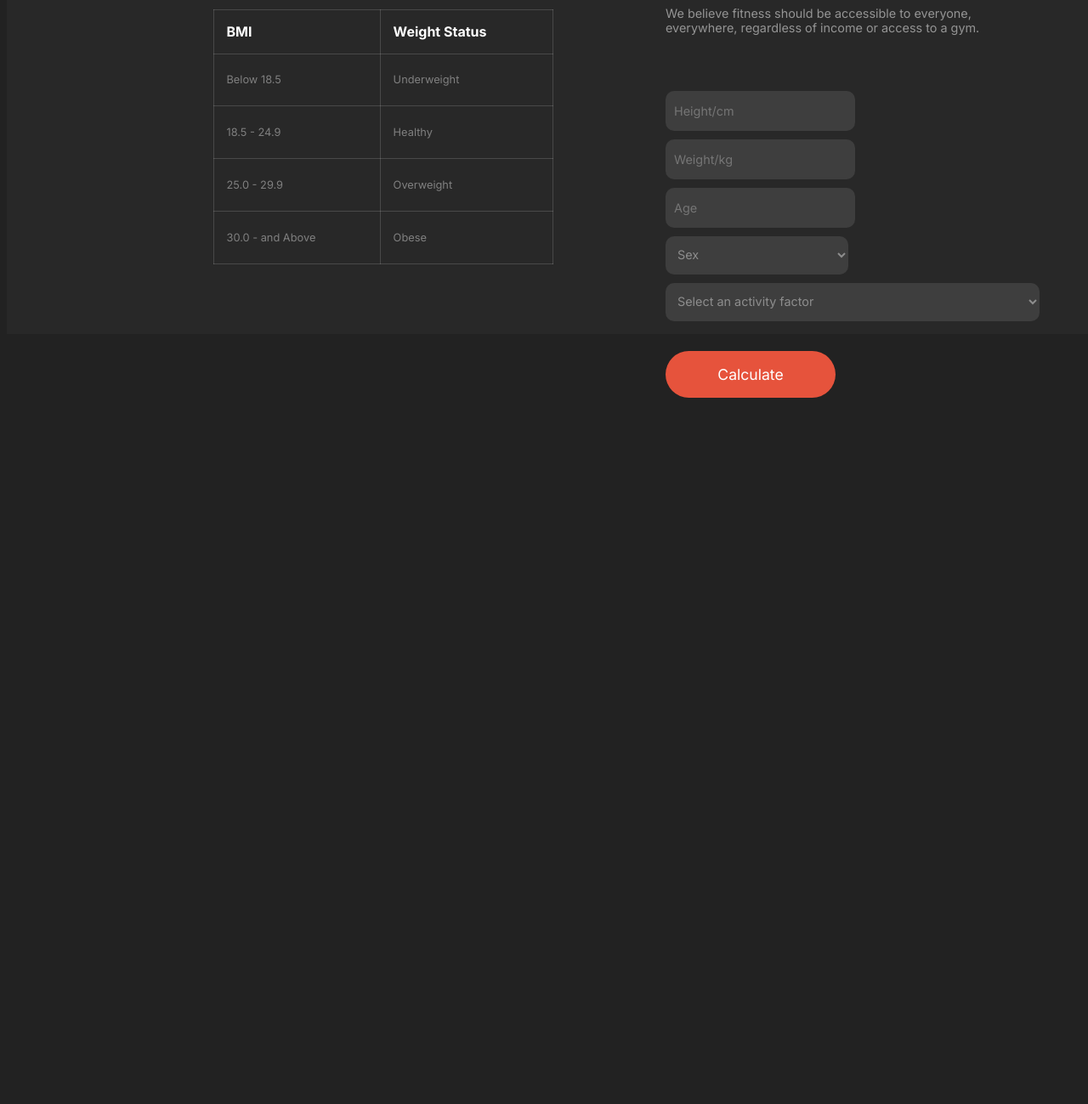
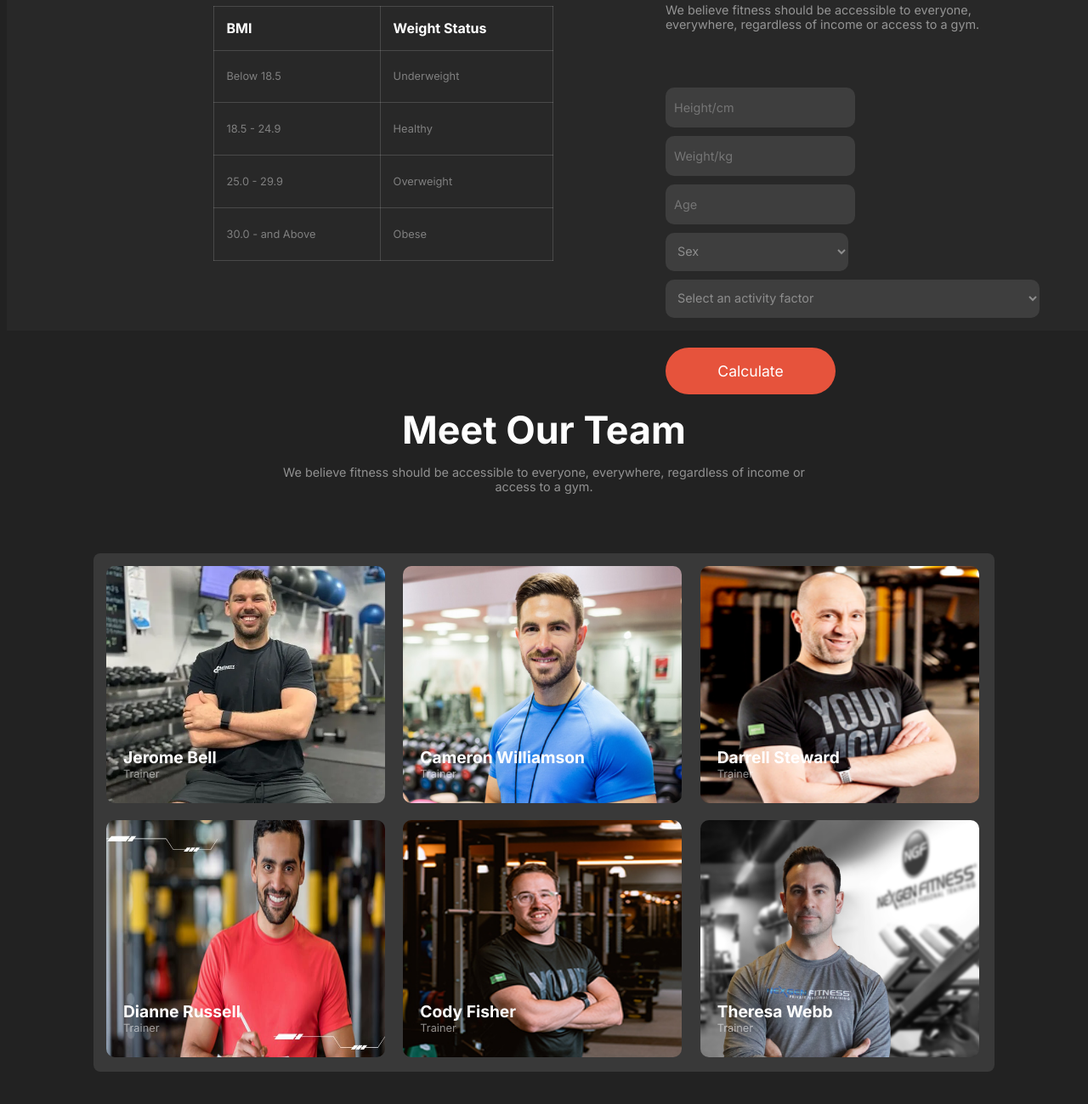
Before and after one commit to Ayesha10412/assignment2-repo, a plain HTML site: page index.html in a window 1280 px wide. Shown: the part 2956-4255 px from the top of the page at 85% size. Before the commit the page ends 3439 px from the top, so only its background shows below. Drawn offline with Linux system fonts and the light colour scheme; a web font is replaced by a local one.

Commit message:
added the team section

```diff
--- a/index.html
+++ b/index.html
@@ -165,6 +165,71 @@
 </div>
 </section>
 
+<!-- Meet our Team Section -->
+
+<section class="team-container">
+
+<div class="team-content">
+<h3 class="team-title">Meet Our Team</h3>
+<p class="team-des">We believe fitness should be accessible to everyone, everywhere, regardless of income or access to a gym.</p>
+</div>
+
+<div class="team-image-container">
+
+<div class="team-image-content">
+    <div class="team-img">
+        <img src="./images/trainer1.png" alt="">
+        <div class="team-card">
+            <h5 class="team-card-title">Jerome Bell</h5>
+            <p class="team-card-des">Trainer</p>
+        </div>
+    </div>
+
+    <div class="team-img">
+        <img src="./images/trainer2.png" alt="">
+        <div class="team-card">
+            <h5 class="team-card-title">Cameron Williamson</h5>
+            <p class="team-card-des">Trainer</p>
+        </div>
+
+    </div>
+    <div class="team-img">
+        <img src="./images/trainer3.png" alt="">
+        <div class="team-card">
+            <h5 class="team-card-title">Darrell Steward</h5>
+            <p class="team-card-des">Trainer</p>
+        </div>
+
+    </div>
+    <div class="team-img">
+        <img src="./images/trainer4.png" alt="">
+        <div class="team-card">
+            <h5 class="team-card-title">Dianne Russell</h5>
+            <p class="team-card-des">Trainer</p>
+        </div>
+    </div>
+
+    <div class="team-img">
+        <img src="./images/trainer5.png" alt="">
+        <div class="team-card">
+            <h5 class="team-card-title">Cody Fisher</h5>
+            <p class="team-card-des">Trainer</p>
+        </div>
+    </div>
+
+    <div class="team-img">
+        <img src="./images/trainer6.png" alt="">
+        <div class="team-card">
+            <h5 class="team-card-title">Theresa Webb</h5>
+            <p class="team-card-des">Trainer</p>
+        </div>
+    </div>
+</div>
+
+</div>
+
+
+</section>
 
      </main>
 
--- a/styles/style.css
+++ b/styles/style.css
@@ -381,7 +381,7 @@ background-color: rgba(48, 48, 48, 0.726);
 .bmi-calculator-content{
     max-width: 600px;
     height:120px;
-    border:2px solid blue;
+    /* border:2px solid blue; */
     margin: 0 auto;
 
 }
@@ -542,6 +542,97 @@ padding-left: 10px;
 padding-left: 10px;
 }
 
+.team-container{
+    max-width: 1060px;
+    height:775px;
+    /* border: 2px solid red ; */
+    margin: 0 auto;
+    margin-bottom: 90px;
+
+}
+
+.team-content{
+    max-width: 650px;
+    height: 120px;
+    /* border: 2px solid blue; */
+    margin: 0 auto;
+    margin-bottom: 52px;
+}
+.team-title{
+    font-size: 2.8rem;
+    font-family: Inter;
+    font-weight: Black;
+    color: #FFFFFF;
+    margin-top: 0px;
+    margin-bottom: 10px;
+    text-align: center;
+}
+.team-des{
+    font-size: 0.9rem;
+    font-family: Inter;
+    font-weight: Regular;
+    color: rgba(255, 255, 255, 0.50);
+    text-align: center;
+}
+.team-image-container{
+    max-width: 1060px;
+    height: 580px;
+    /* border:2px solid green; */
+    padding: 15px ;
+    background-color: rgba(255, 255, 255, 0.10);
+    border-radius: 8px;
+}
+.team-image-content{
+
+    max-width: 1060px;
+    height: 580px;
+    margin: 0 auto;
+    /* border:2px solid red; */
+    display: grid;
+    gap:18px;
+    grid-template-columns: repeat(3, 1fr);
+
+
+}
+.team-img{
+    max-width: 328px;
+    height:279px;
+    /* border:2px solid yellow; */
+
+}
+.team-img img{
+    width:100%;
+    height:279px;
+    border-radius: 10px;
+}
+.team-card{
+    max-width: 240px;
+    height:43px;
+    /* border:2px solid green; */
+    position: relative;
+    top: -25%;
+    left: 20px;
+}
+
+.team-card-title{
+    font-size: 1.2rem;
+    font-family: Inter;
+    font-weight: Black;
+    color: #FFFFFF;
+    margin-top: 0px;
+    margin-bottom: 0px;
+    /* text-align: center; */
+}
+.team-card-des{
+    font-size: 0.8rem;
+    font-family: Inter;
+    font-weight: Regular;
+    color: rgba(255, 255, 255, 0.542);
+    margin-top: 0px;
+
+    /* text-align: center; */
+}
+
 
 @media screen and (max-width: 576px){
 
@@ -605,6 +696,10 @@ background: none;
     gap: 40px;
     margin-left: -40px;
 }
+.team-image-content{
+    grid-template-columns: 1fr;
+    height: auto;
+}
 
 
 }
```
